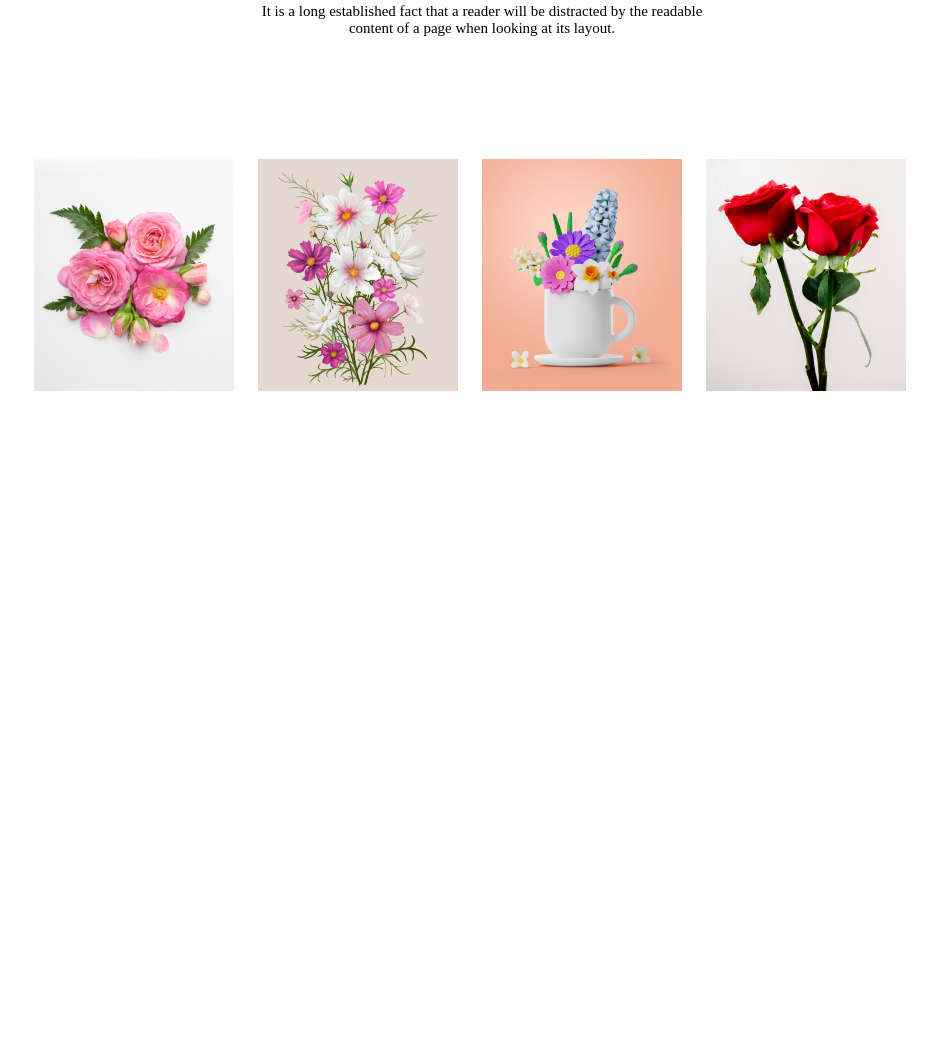
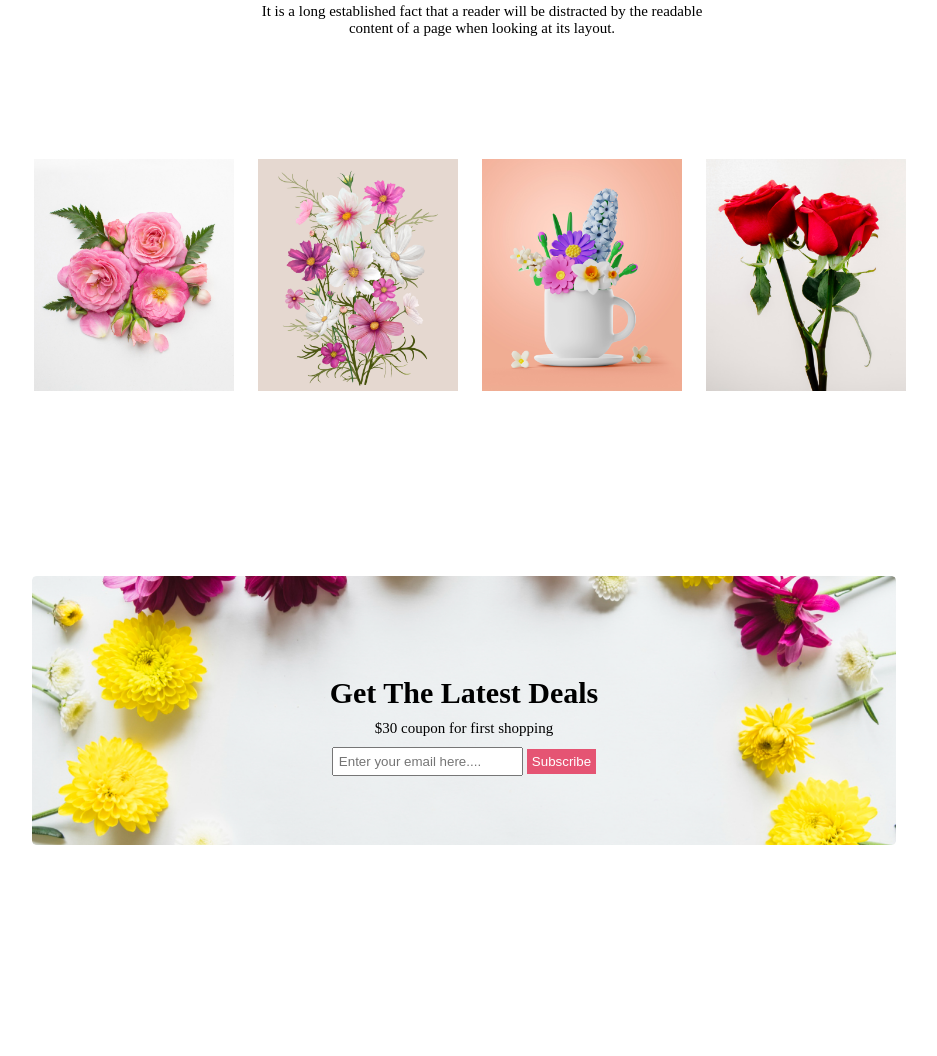
Before and after one commit to sajib0998/first-assignment, a plain HTML site: page index.html in a window 1280 px wide. Shown: the part 2204-3260 px from the top of the page, without its empty margins (158-1095 px from the left). Before the commit the page ends 2940 px from the top, so only its background shows below. Drawn offline with Linux system fonts and the light colour scheme.

Commit message:
added main

```diff
--- a/index.html
+++ b/index.html
@@ -77,6 +77,16 @@
                 </div>
             </div>
         </section>
+    <section class="deals-section">
+       <div class="deals">
+      <h1 class="deals-header">Get The Latest Deals</h1>
+      <p class="deals-discription">$30 coupon for first shopping</p>
+      <form class="" action="">
+        <input class="deals-email" type="email" placeholder="Enter your email here...." id="">
+        <input class="deals-submit" type="submit" value="Subscribe">
+      </form>
+       </div>
+       </section>
     </main>
     <footer>
 
--- a/style.css
+++ b/style.css
@@ -169,9 +169,10 @@ background: rgba(229, 84, 115, 0.05);
     margin-left: 180px;
 
 }
+
 .instagram{
     width: 100%;
-    height: 100vh;
+    height: 80vh;
     text-align: center;
     margin-top: 100px;
 
@@ -184,3 +185,35 @@ background: rgba(229, 84, 115, 0.05);
     font-size: 15px;
     margin-top: 20px;
 }
+.deals-section{
+    margin:0px 10px 0px 190px;
+    align-items: center;
+}
+.deals{
+    width: 80%;
+    height: 60vh;
+    background-image: url("./img/Rectangle\ 9.png");
+    background-size:contain;
+    background-repeat: no-repeat;
+    text-align: center;
+    align-items: center;
+
+}
+.deals-header{
+    padding-top: 100px;
+    margin-bottom: 10px;
+    font-size: 30px;
+}
+.deals-discription{
+    margin-bottom: 10px;
+    font-size: 15px;
+}
+.deals-email{
+    padding: 5px;
+}
+.deals-submit{
+    padding: 5px;
+    background: #E55473;
+    border: none;
+    color: white;
+}
```
